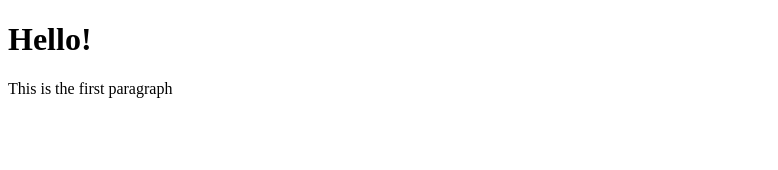
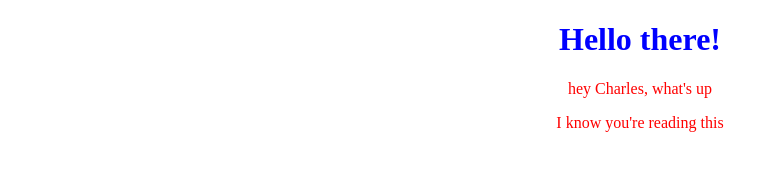
Before and after one commit to Madzha/Madzha.github.io, a plain HTML site: page index.html in a window 1280 px wide. Shown: the whole page, without its empty margins (0-778 px from the left). Drawn offline with Linux system fonts and the light colour scheme.

Commit message:
added some random stuff

```diff
--- a/index.html
+++ b/index.html
@@ -4,12 +4,25 @@
 <title>
 YUM FLATWHITES
 </title>
+<style>
+h1{
+	text-align: center;
+	color: blue;
+}
+p{
+	text-align: center;
+	color: red;
+}
+</style>
 </head>
 <h1>
-Hello!
+Hello there!
 </h1>
 <p>
-This is the first paragraph
+hey Charles, what's up
+</p>
+<p>
+I know you're reading this
 </p>
 
 </html>
```
